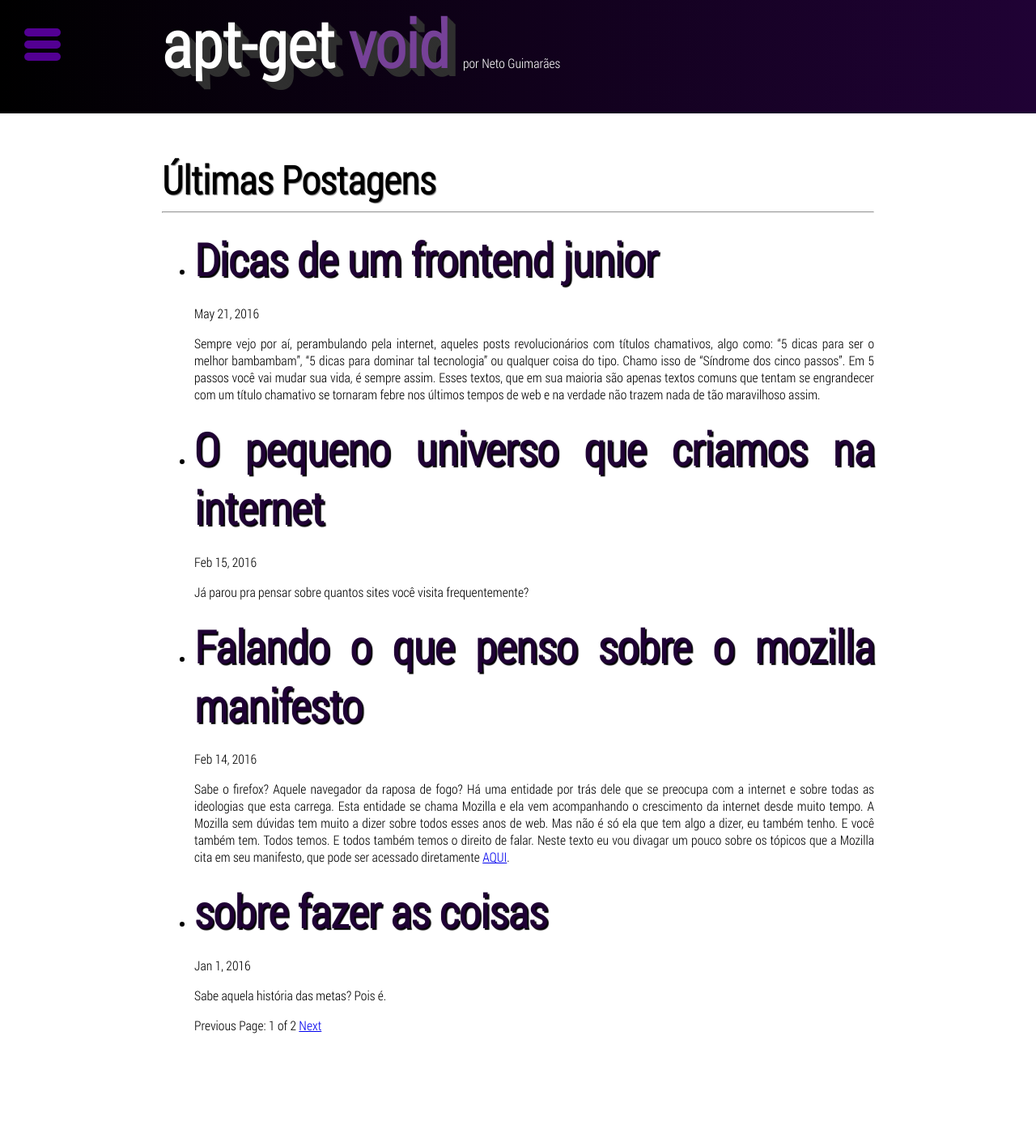
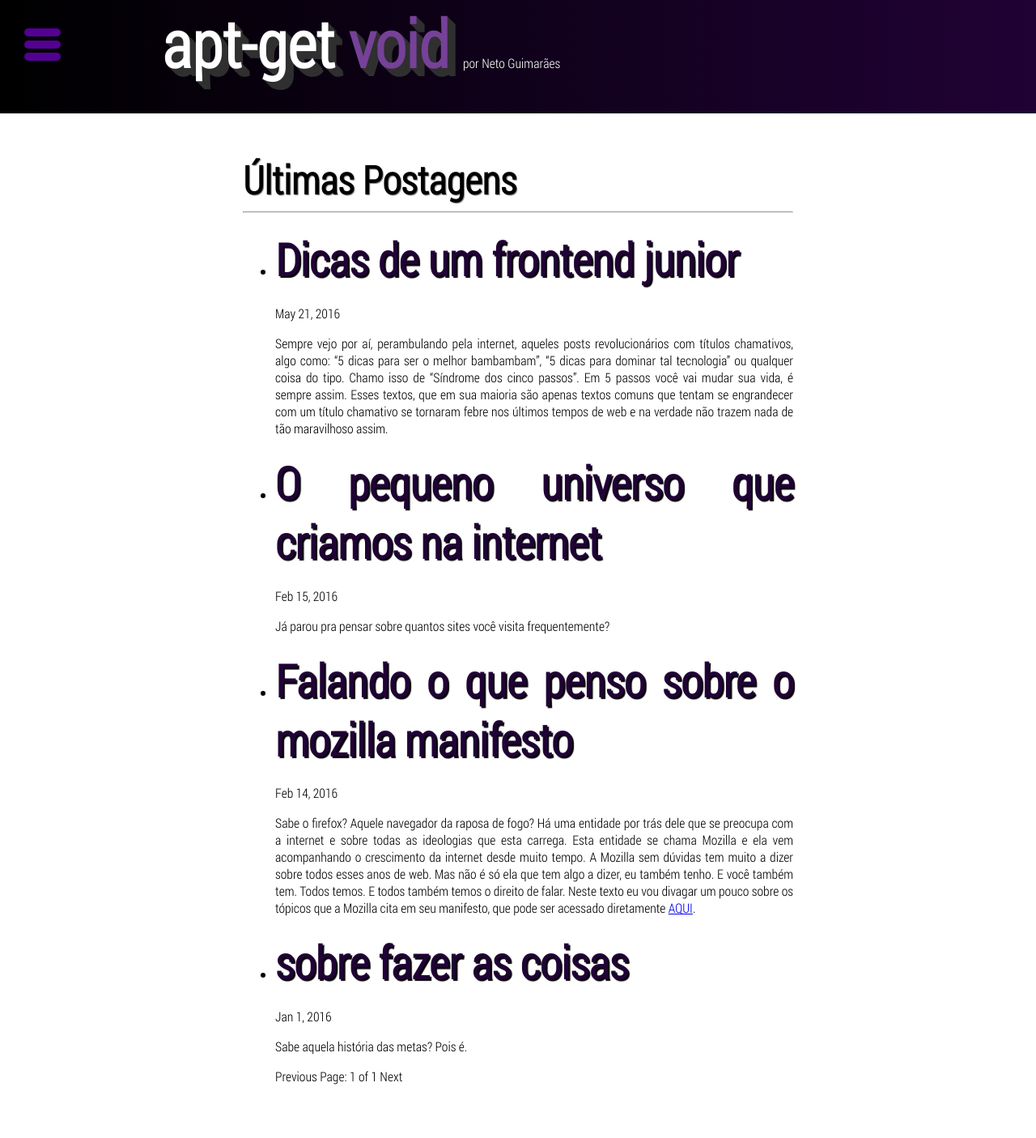
Before and after one commit to batoreh/netoguimaraes.github.io, a Jekyll site: the page built from index.html, in a window 1280 px wide. Shown: the whole page at 81% size. Built offline with Jekyll 4.4.1, drawn with Linux system fonts in a browser that asks for light colours; the list of posts is cut into pages by our own code; before the commit the page ends 1342 px from its top, so only the background shows below that.

Commit message:
Add files via upload

```diff
--- a/_config.yml
+++ b/_config.yml
@@ -30,5 +30,5 @@
     # Use existing pygments syntax highlighting css
     css_class: 'highlight'
 
-paginate: 2
+paginate: 5
 paginate_path: "/page:num/"
--- a/_layouts/default.html
+++ b/_layouts/default.html
@@ -7,7 +7,7 @@
 			<h1 class="post-title">Últimas Postagens</h1>
 			<hr>
 			<ul>
-				{% for post in site.posts %}
+				{% for post in paginator.posts %}
 			      <li>
 					  <h2><a class="post-link" href="{{ post.url | prepend: site.baseurl  }}">{{ post.title  }}</a></h2>
 						<span class="post-meta">{{ post.date | date: "%b %-d, %Y"  }}</span>
--- a/css/master.css
+++ b/css/master.css
@@ -187,14 +187,12 @@
 	float: left;
 	text-align: justify;
 	box-sizing: border-box;
-	padding: 50px 200px;
+	padding: 50px 300px;
 	margin-left: 0px;
 	background-color: inherit;
 	font-family: Roboto Condensed Light;
+	list-style: none;
 }
-
-
-
 .post-title{
 	font-size: 3em;
 	display: inline;
@@ -217,11 +215,14 @@
 	font-size: 1.4em;
 	width: 100%;
 }
-
 .post-text p {
 	font-family: Roboto Condensed Light;
 	padding-top: 15px;
 	padding-bottom: 15px;
+}
+.post-resume{
+	font-size: 1.2em;
+	color: grey;
 }
 .comments{
 	padding: 20px;
```
